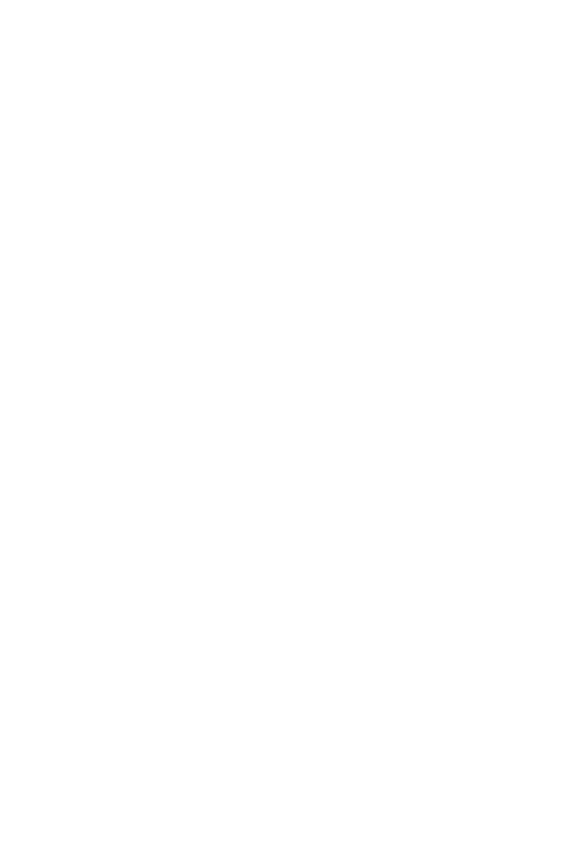
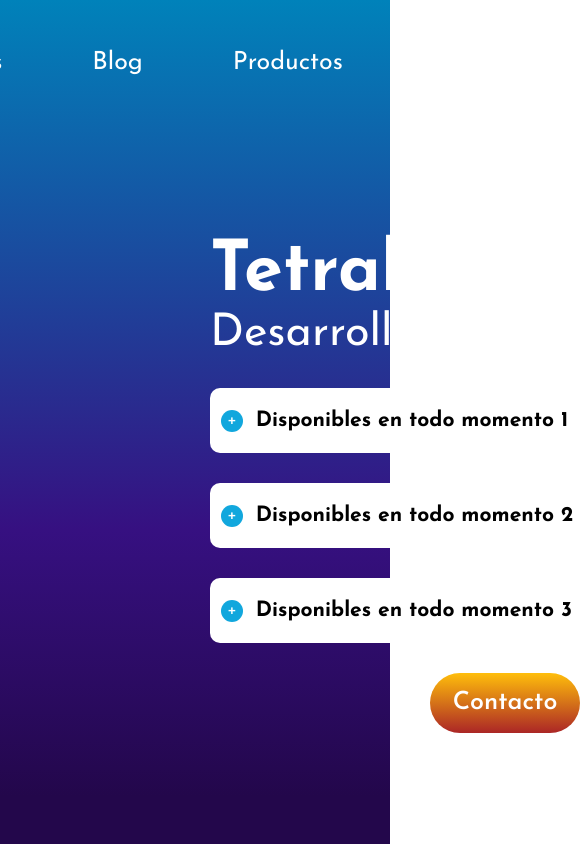
Before and after one commit to soyrbto/TetrabidsSpa, a Svelte app: page / in a window 390 px wide. Shown: the top 844 px of the page, 585 px wide, since content can reach past the window. Built offline with nearby package versions, Linux system fonts and the light colour scheme.

Commit message:
home non-responsive

```diff
--- a/public/global.css
+++ b/public/global.css
@@ -1,63 +1,49 @@
-html, body {
-	position: relative;
-	width: 100%;
+/*DO NOT TOUCH THE RESET*/
+
+html {
+  font-size: 62.5%;
   height: 100%;
 }
 
-body {
-	color: #333;
-	margin: 0;
-	padding: 8px;
+*,
+*::before,
+*::after {
   box-sizing: border-box;
-	font-family: -apple-system, BlinkMacSystemFont, "Segoe UI", Roboto, Oxygen-Sans, Ubuntu, Cantarell, "Helvetica Neue", sans-serif;
 }
 
-a {
-	color: rgb(0,100,200);
-	text-decoration: none;
+/* Remove default padding */
+
+ul[class],
+ol[class] {
+  padding: 0;
 }
 
-a:hover {
-	text-decoration: underline;
+/* Remove default margin */
+
+body,
+h1,
+h2,
+h3,
+h4,
+p,
+ul[class]
+ol[class]
+li
+figure,
+figcaption,
+blockquote,
+dl,
+dd{
+  margin: 0;
 }
 
-a:visited {
-	color: rgb(0,80,160);
+body {
+box-sizing: border-box;
+scroll-behavior: smooth;
+text-rendering: optimizeSpeed;
+line-height: 1.5;
 }
 
-label {
-	display: block;
+body::-webkit-scrollbar {
+  display: none;
 }
-
-input, button, select, textarea {
-	font-family: inherit;
-	font-size: inherit;
-	-webkit-padding: 0.4em 0;
-	padding: 0.4em;
-	margin: 0 0 0.5em 0;
-	box-sizing: border-box;
-	border: 1px solid #ccc;
-	border-radius: 2px;
-}
-
-input:disabled {
-	color: #ccc;
-}
-
-button {
-	color: #333;
-	background-color: #f4f4f4;
-	outline: none;
-}
-
-button:disabled {
-	color: #999;
-}
-
-button:not(:disabled):active {
-	background-color: #ddd;
-}
-
-button:focus {
-	border-color: #666;
-}
--- a/public/index.html
+++ b/public/index.html
@@ -1,18 +1,21 @@
 <!DOCTYPE html>
 <html lang="en">
-<head>
-	<meta charset='utf-8'>
-	<meta name='viewport' content='width=device-width,initial-scale=1'>
+  <head>
+    <meta charset="utf-8" />
+    <meta name="viewport" content="width=device-width,initial-scale=1" />
 
-	<title>Svelte app</title>
+    <title>Svelte app</title>
 
-	<link rel='icon' type='image/png' href='/favicon.png'>
-	<link rel='stylesheet' href='/global.css'>
-	<link rel='stylesheet' href='/build/bundle.css'>
+    <link rel="icon" type="image/png" href="/favicon.png" />
+    <link rel="stylesheet" href="/global.css" />
+    <link rel="stylesheet" href="/build/bundle.css" />
+    <link
+      href="https://fonts.googleapis.com/css2?family=Josefin+Sans:wght@400;600;700&display=swap"
+      rel="stylesheet"
+    />
 
-	<script defer src='/build/bundle.js'></script>
-</head>
+    <script defer src="/build/bundle.js"></script>
+  </head>
 
-<body>
-</body>
+  <body></body>
 </html>
--- a/src/App.svelte
+++ b/src/App.svelte
@@ -1,2 +1,20 @@
 <script>
+  import Home from './Sections/Home.svelte';
 </script>
+
+<style>
+  main {
+    height: 200vh;
+    background: linear-gradient(
+      180deg,
+      #0082ba 0%,
+      #361081 31.36%,
+      #23074b 47.19%,
+      #23074b 57.34%
+    );
+  }
+</style>
+
+<main>
+  <Home />
+</main>
--- a/src/Component/Accordion.svelte
+++ b/src/Component/Accordion.svelte
@@ -0,0 +1,95 @@
+<script>
+  import { get } from 'svelte/store';
+  import { onMount } from 'svelte';
+  import { stateStore } from '../Stores';
+  export let accordionId = 'Math.random()';
+  accordionId = Math.random();
+
+  onMount(() => {
+    stateStore.update((value) => (value = { ...value, [accordionId]: false }));
+  });
+
+  const changeState = () => {
+    stateStore.update(
+      (value) => (value = { ...value, [accordionId]: !value[accordionId] }),
+    );
+
+    let stateArray = Object.keys(get(stateStore));
+    stateArray.forEach((current) => {
+      if (accordionId != current) {
+        stateStore.update((value) => (value = { ...value, [current]: false }));
+      }
+    });
+  };
+</script>
+
+<style>
+  .container {
+    width: 590px;
+    display: flex;
+    flex-direction: column;
+    margin-bottom: 30px;
+    height: 65px;
+    overflow: hidden;
+    border-radius: 10px;
+    background-color: white;
+    transition: height ease-in-out 0.4s;
+  }
+
+  .container-open {
+    height: 190px;
+  }
+
+  .body {
+    overflow: hidden;
+    font-family: montserrat;
+    font-size: 15px;
+    line-height: 28.5px;
+    transition: all 0.5s;
+    letter-spacing: 0.05em;
+    width: 515px;
+    height: 112px;
+    margin-left: 43px;
+  }
+
+  .title {
+    margin: 22px 0 17px 11px;
+    font-weight: 600;
+    font-family: 'Josefin Sans', sans-serif;
+    font-size: 18px;
+    display: flex;
+    line-height: 22px;
+  }
+
+  .button {
+    width: 22px;
+    height: 22px;
+    color: white;
+    font-weight: 700;
+    cursor: pointer;
+    margin-right: 12.77px;
+    background-color: #11a7dd;
+    border-radius: 50%;
+    outline: none;
+    display: flex;
+    align-items: center;
+    justify-content: center;
+    border-style: none;
+  }
+</style>
+
+<div
+  class:container-open={$stateStore[accordionId]}
+  class="container container-smaller">
+  <label for={accordionId} class="title"><button
+      on:click={changeState}
+      id={accordionId}
+      type="button"
+      class="button">+</button>
+    <slot name="header" />
+  </label>
+
+  <div class="body">
+    <slot name="body" />
+  </div>
+</div>
--- a/src/Component/Navbar.svelte
+++ b/src/Component/Navbar.svelte
@@ -0,0 +1,31 @@
+<script>
+  import { NavBarItems } from '../StaticStore';
+</script>
+
+<style>
+  nav {
+    font-size: 25px;
+    font-weight: 400px;
+    font-family: 'Josefin Sans', sans-serif;
+    color: white;
+  }
+
+  li {
+    height: 125px;
+    display: flex;
+    justify-content: center;
+    align-items: center;
+  }
+
+  li > ul:not(:last-child) {
+    margin-right: 90px;
+  }
+</style>
+
+<nav>
+  <li>
+    {#each NavBarItems as item}
+      <ul>{item}</ul>
+    {/each}
+  </li>
+</nav>
--- a/src/Component/SharedComponents/button.svelte
+++ b/src/Component/SharedComponents/button.svelte
@@ -0,0 +1,16 @@
+<style>
+  button {
+    width: 150px;
+    height: 60px;
+    border-radius: 50px;
+    background: linear-gradient(180deg, #ffbe0b 0%, #ab2626 100%);
+    border-style: none;
+    color: white;
+    font-family: 'Josefin Sans', sans-serif;
+    font-weight: 600;
+    font-size: 25px;
+    outline: none;
+  }
+</style>
+
+<button> Contacto </button>
--- a/src/Component/TitleSubtitle.svelte
+++ b/src/Component/TitleSubtitle.svelte
@@ -0,0 +1,21 @@
+<script>
+</script>
+
+<style>
+  h1 {
+    display: inline-block;
+    font-family: 'Josefin Sans', sans-serif;
+    color: white;
+    font-size: 70px;
+    font-weight: 700;
+  }
+
+  span {
+    margin-top: -25px;
+    display: block;
+    font-size: 45px;
+    font-weight: 400;
+  }
+</style>
+
+<h1>Tetrabids <span> Desarrollo web contigo</span></h1>
--- a/src/Sections/Home.svelte
+++ b/src/Sections/Home.svelte
@@ -0,0 +1,58 @@
+<script>
+  import Navbar from '../Component/NavBar.svelte';
+  import TitleSubtitle from '../Component/TitleSubtitle.svelte';
+  import { accordionData } from '../StaticStore';
+  import Accordion from '../Component/Accordion.svelte';
+  import Button from '../Component/SharedComponents/button.svelte';
+</script>
+
+<style>
+  .navbar {
+    margin-bottom: 95px;
+  }
+
+  .wrapper {
+    display: flex;
+  }
+  .col-1 {
+    margin-left: 210px;
+  }
+  .col-2 {
+    margin-left: 451px;
+  }
+
+  img {
+    height: 587px;
+    width: 587px;
+  }
+  .button {
+    display: flex;
+    justify-content: center;
+  }
+
+  .accordion {
+    margin-top: 20px;
+  }
+</style>
+
+<div class="navbar">
+  <Navbar />
+</div>
+<div class="wrapper">
+  <div class="col-1">
+    <TitleSubtitle />
+    <div class="accordion">
+      {#each accordionData as accordion}
+        <Accordion>
+          <h3 slot="header">{accordion.title}</h3>
+          <p slot="body">{accordion.body}</p>
+        </Accordion>
+      {/each}
+    </div>
+    <div class="button">
+      <Button />
+    </div>
+  </div>
+
+  <div class="col-2"><img src="./images/laptop.svg" alt="" /></div>
+</div>
--- a/src/StaticStore.js
+++ b/src/StaticStore.js
@@ -0,0 +1,21 @@
+
+
+const NavBarItems = ['Servicios', 'Blog', 'Productos', 'FAQ'];
+
+let accordionData = [
+    {title: 'Disponibles en todo momento 1',
+    body: 'Durante el desarrollo de tu pagina, aplicacion o plataforma estamos disponibles para ti, o tu equipo en todo momento. Creemos que una buena comunicacion es clave, asi que siempre podras estar al dia con los avances.'},
+    {title: 'Disponibles en todo momento 2',
+    body: 'Durante el desarrollo de tu pagina, aplicacion o plataforma estamos disponibles para ti, o tu equipo en todo momento. Creemos que una buena comunicacion es clave, asi que siempre podras estar al dia con los avances. Nuestro ambiente de desarrollo permite que veas en tiempo real los cambios, con herramientas especiales que te permitan interactuar con tu desarrollo.'},
+    {title: 'Disponibles en todo momento 3',
+    body: 'Durante el desarrollo de tu pagina, aplicacion o plataforma estamos disponibles para ti, o tu equipo en todo momento. Creemos que una buena comunicacion es clave, asi que siempre podras estar al dia con los avances. Nuestro ambiente de desarrollo permite que veas en tiempo real los cambios, con herramientas especiales que te permitan interactuar con tu desarrollo.'}
+  ]
+
+
+
+
+
+
+
+
+export {NavBarItems, accordionData};
--- a/src/Stores.js
+++ b/src/Stores.js
@@ -0,0 +1,5 @@
+import {writable} from "svelte/store";
+
+const stateStore = writable({});
+
+export {stateStore};
```
Also changed, not shown: public/images/Laptop.svg (added). Lines whose indentation alone changed are shown as unchanged.
